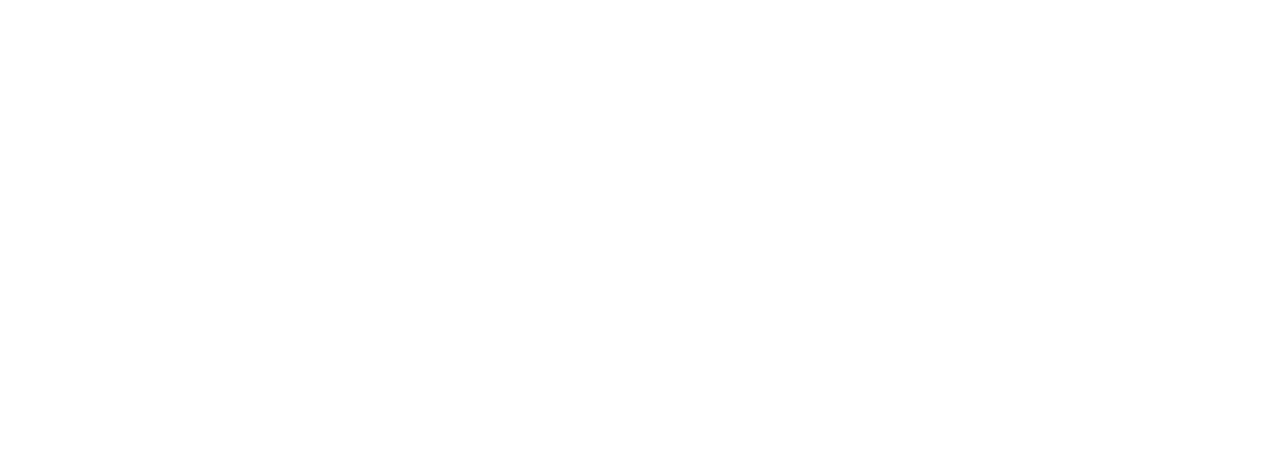
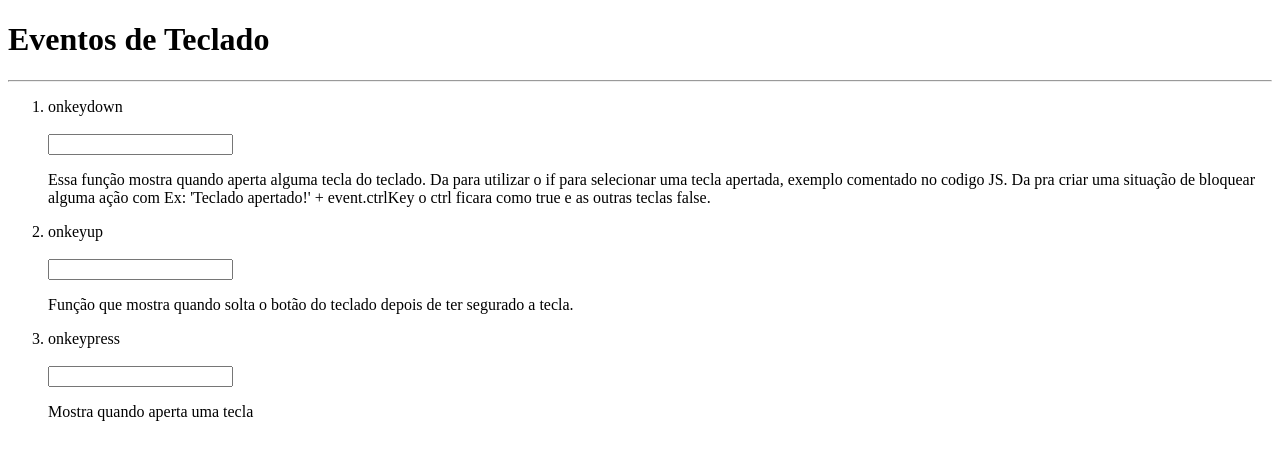
Before and after one commit to ranyerioliveira/JavaScript, a plain HTML site: page ProjetoJs-Intermediario/eventosTeclado.html in a window 1280 px wide. Drawn offline with Linux system fonts and the light colour scheme.

Commit message:
Atualização eventos
Atualização e criação de eventos de teclados e paginas JavaScript

```diff
--- /dev/null
+++ b/ProjetoJs-Intermediario/eventosDePagina.js
@@ -0,0 +1,3 @@
+//function carregou(){
+   // alert('A pagina foi carregada')
+//}
--- a/ProjetoJs-Intermediario/eventosTeclado.html
+++ b/ProjetoJs-Intermediario/eventosTeclado.html
@@ -5,8 +5,29 @@
     <meta http-equiv="X-UA-Compatible" content="IE=edge">
     <meta name="viewport" content="width=device-width, initial-scale=1.0">
     <title>Eventos teclado</title>
+    <script src="eventosTeclado.js"></script>
 </head>
 <body>
+    <h1>Eventos de Teclado</h1>
+    <hr>
+    <ol>
+       <li>onkeydown</li><br>
+        <input type="text" onkeydown="apertar(event)"><br>
+        <p>Essa função mostra quando aperta alguma tecla do teclado. Da para
+            utilizar o if para selecionar uma tecla apertada, exemplo comentado
+            no codigo JS.
+            Da pra criar uma situação de bloquear alguma ação com  Ex: 'Teclado apertado!' + event.ctrlKey
+            o ctrl ficara como true e as outras teclas false.
+        </p>
+        <li>onkeyup</li><br>
+        <input type="text" onkeyup="soltouOteclado(event)">
+        <p>Função que mostra quando solta o botão do teclado depois
+            de ter segurado a tecla.
+        </p>
+        <li>onkeypress</li><br>
+        <input type="text" onkeypress="apertouNoTeclado(event)">
+        <p>Mostra quando aperta uma tecla</p>
+    </ol>
 
 </body>
 </html>
--- a/ProjetoJs-Intermediario/eventosTeclado.js
+++ b/ProjetoJs-Intermediario/eventosTeclado.js
@@ -0,0 +1,13 @@
+function apertar(event){
+    console.log('Teclado apertado!' + event.keyCode);
+
+    //if(event.keyCode == 13){
+    //console.log('Você apertou o enter');
+    // }
+}
+function soltouOteclado(soltou){
+    console.log('Soltou o teclado');
+}
+function apertouNoTeclado(apertou){
+    console.log('Agora apertou um tecla')
+}
```
Also changed, not shown: ProjetoJs-Intermediario/eventosDePagina.html (added, +21 -0 lines), ProjetoJs-Intermediario/eventosDePagina.css (added), 1 other file.
